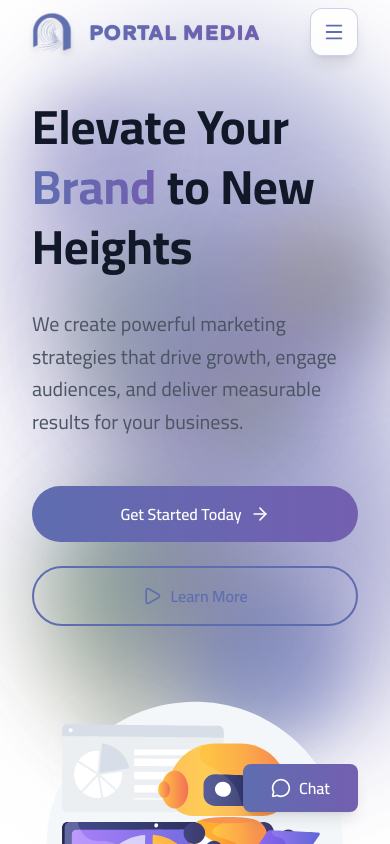
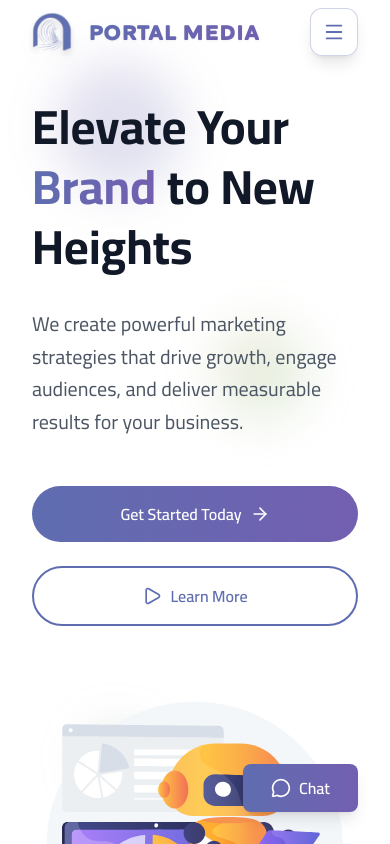
Before and after one commit to MustafaGaberr/PortalMedia, a React (Vite) app: page / in a window 390 px wide. Shown: the top 844 px of the page. Built offline with nearby package versions, Linux system fonts and the light colour scheme.

Commit message:
final final final edits

```diff
--- a/src/App.tsx
+++ b/src/App.tsx
@@ -1,9 +1,8 @@
-import React, { Suspense } from 'react';
+import React, { Suspense, useEffect } from 'react';
 import { BrowserRouter as Router, Routes, Route } from 'react-router-dom';
 import { LanguageProvider } from './contexts/LanguageContext';
 import { ToastProvider, useToast } from './contexts/ToastContext';
 
-// Components
 import Header from './components/Header';
 import HomePage from './pages/HomePage';
 import ScrollToTopButton from './components/ScrollToTopButton';
@@ -11,22 +10,28 @@ import ScrollToTopOnRouteChange from './components/ScrollToTopOnRouteChange';
 import ToastContainer from './components/ToastContainer';
 import AnimatedBackground from './components/AnimatedBackground';
 
-// Lazy loaded components
 const Footer = React.lazy(() => import('./components/Footer'));
 const FloatingChatbot = React.lazy(() => import('./components/FloatingChatbot'));
 
-// Pages
 import BlogPage from './pages/BlogPage';
 import PaymentPage from './pages/PaymentPage';
 
 const AppContent: React.FC = () => {
   const { toasts, removeToast } = useToast();
 
+  useEffect(() => {
+    window.scrollTo(0, 0);
+
+    if ('scrollRestoration' in history) {
+      history.scrollRestoration = 'manual';
+    }
+  }, []);
+
   return (
     <Router>
       <ScrollToTopOnRouteChange />
       <div className="App overflow-x-hidden min-h-screen">
-        <AnimatedBackground />
+        <AnimatedBackground ></AnimatedBackground>
         <Header />
         <main className="overflow-x-hidden">
           <Routes>
--- a/src/components/About.tsx
+++ b/src/components/About.tsx
@@ -182,7 +182,6 @@ const About: React.FC = () => {
                     minHeight: '500px'
                   }}
                 />
-                {/* Fallback content */}
                        <div
                          ref={fallbackRef}
                          className="absolute inset-0 flex items-center justify-center bg-gradient-to-br from-[#5f6db0]/10 to-[#735fb0]/10 rounded-2xl transition-opacity duration-300"
--- a/src/components/AnimatedBackground.tsx
+++ b/src/components/AnimatedBackground.tsx
@@ -5,141 +5,208 @@ const AnimatedBackground: React.FC = () => {
   const containerRef = useRef<HTMLDivElement>(null);
 
   useEffect(() => {
-    if (containerRef.current) {
-      const circles = containerRef.current.children;
+    const container = containerRef.current;
+    if (container) {
+      const circles = Array.from(container.children);
 
-      // Create floating animation for all circles
-      gsap.to(circles, {
-        y: "random(-100, 100)",
-        x: "random(-50, 50)",
-        rotation: "random(-180, 180)",
-        duration: "random(8, 15)",
+      // Create more dynamic floating animation for all circles
+      circles.forEach((circle: Element, index: number) => {
+        // Random movement patterns
+        gsap.to(circle, {
+          x: `random(-200, 200)`,
+          duration: `random(10, 20)`,
           repeat: -1,
           yoyo: true,
           ease: "power1.inOut",
-        stagger: {
-          amount: 2,
-          from: "random"
-        }
+          delay: index * 0.5
         });
 
-      // Create pulsing animation
-      gsap.to(circles, {
-        scale: "random(0.8, 1.2)",
-        opacity: "random(0.3, 0.7)",
-        duration: "random(4, 8)",
+        gsap.to(circle, {
+          y: `random(-150, 150)`,
+          duration: `random(8, 16)`,
           repeat: -1,
           yoyo: true,
           ease: "power2.inOut",
-        stagger: {
-          amount: 1.5,
-          from: "random"
-        }
+          delay: index * 0.3
+        });
+
+        gsap.to(circle, {
+          rotation: `random(-360, 360)`,
+          duration: `random(15, 25)`,
+          repeat: -1,
+          yoyo: true,
+          ease: "none",
+          delay: index * 0.7
+        });
+
+        gsap.to(circle, {
+          scale: `random(0.5, 1.5)`,
+          duration: `random(6, 12)`,
+          repeat: -1,
+          yoyo: true,
+          ease: "power2.inOut",
+          delay: index * 0.4
+        });
+
+        gsap.to(circle, {
+          opacity: `random(0.1, 0.4)`,
+          duration: `random(4, 8)`,
+          repeat: -1,
+          yoyo: true,
+          ease: "power1.inOut",
+          delay: index * 0.6
+        });
       });
     }
 
     return () => {
-      gsap.killTweensOf(containerRef.current?.children);
+      if (container) {
+        gsap.killTweensOf(container.children);
+      }
     };
   }, []);
 
   return (
     <div
       ref={containerRef}
-      className="fixed inset-0 pointer-events-none overflow-hidden"
+      className="hidden md:block fixed inset-0 pointer-events-none overflow-hidden"
       style={{ zIndex: -1 }}
     >
-      {/* Large circles */}
+      {/* Large circles - scattered and smaller */}
       <div
         className="absolute rounded-full opacity-20"
         style={{
-          width: '400px',
-          height: '400px',
+          width: '180px',
+          height: '180px',
           background: 'linear-gradient(135deg, #5f6db0, #735fb0)',
           top: '10%',
-          left: '10%',
-          filter: 'blur(60px)'
+          left: '5%',
+          filter: 'blur(40px)'
         }}
       />
       <div
         className="absolute rounded-full opacity-15"
         style={{
-          width: '300px',
-          height: '300px',
-          background: 'linear-gradient(135deg, #b0a25f, #6db05f)',
-          top: '60%',
-          right: '15%',
-          filter: 'blur(50px)'
+          width: '160px',
+          height: '160px',
+          background: 'linear-gradient(135deg, #b0a25f, #a8b3e8)',
+          top: '70%',
+          right: '10%',
+          filter: 'blur(35px)'
         }}
       />
       <div
         className="absolute rounded-full opacity-25"
         style={{
-          width: '350px',
-          height: '350px',
+          width: '200px',
+          height: '200px',
           background: 'linear-gradient(135deg, #735fb0, #5f6db0)',
           bottom: '20%',
           left: '20%',
-          filter: 'blur(70px)'
+          filter: 'blur(45px)'
         }}
       />
 
-      {/* Medium circles */}
+      {/* Medium circles - more scattered */}
       <div
         className="absolute rounded-full opacity-20"
         style={{
-          width: '200px',
-          height: '200px',
-          background: 'linear-gradient(135deg, #6db05f, #b0a25f)',
-          top: '30%',
-          right: '30%',
-          filter: 'blur(40px)'
+          width: '120px',
+          height: '120px',
+          background: 'linear-gradient(135deg, #a8b3e8, #c4a8f0)',
+          top: '25%',
+          right: '35%',
+          filter: 'blur(30px)'
         }}
       />
       <div
         className="absolute rounded-full opacity-18"
         style={{
-          width: '250px',
-          height: '250px',
+          width: '140px',
+          height: '140px',
           background: 'linear-gradient(135deg, #7c89c7, #735fb0)',
-          bottom: '40%',
-          right: '10%',
-          filter: 'blur(45px)'
-        }}
-      />
-
-      {/* Small circles */}
-      <div
-        className="absolute rounded-full opacity-30"
-        style={{
-          width: '150px',
-          height: '150px',
-          background: 'linear-gradient(135deg, #5f6db0, #7c89c7)',
-          top: '70%',
-          left: '50%',
-          filter: 'blur(30px)'
+          top: '50%',
+          left: '8%',
+          filter: 'blur(35px)'
         }}
       />
       <div
         className="absolute rounded-full opacity-22"
         style={{
-          width: '120px',
-          height: '120px',
+          width: '100px',
+          height: '100px',
+          background: 'linear-gradient(135deg, #5f6db0, #7c89c7)',
+          top: '80%',
+          left: '60%',
+          filter: 'blur(25px)'
+        }}
+      />
+
+      {/* Small circles - distributed across screen */}
+      <div
+        className="absolute rounded-full opacity-30"
+        style={{
+          width: '80px',
+          height: '80px',
+          background: 'linear-gradient(135deg, #5f6db0, #7c89c7)',
+          bottom: '40%',
+          right: '50%',
+          filter: 'blur(20px)'
+        }}
+      />
+      <div
+        className="absolute rounded-full opacity-22"
+        style={{
+          width: '90px',
+          height: '90px',
           background: 'linear-gradient(135deg, #b0a25f, #5f6db0)',
-          top: '20%',
+          top: '5%',
           left: '70%',
-          filter: 'blur(35px)'
+          filter: 'blur(25px)'
         }}
       />
       <div
         className="absolute rounded-full opacity-28"
         style={{
-          width: '180px',
-          height: '180px',
-          background: 'linear-gradient(135deg, #735fb0, #6db05f)',
+          width: '110px',
+          height: '110px',
+          background: 'linear-gradient(135deg, #735fb0, #c4a8f0)',
+          top: '35%',
+          right: '5%',
+          filter: 'blur(30px)'
+        }}
+      />
+      <div
+        className="absolute rounded-full opacity-20"
+        style={{
+          width: '70px',
+          height: '70px',
+          background: 'linear-gradient(135deg, #a8b3e8, #b0a25f)',
           bottom: '10%',
           right: '40%',
-          filter: 'blur(40px)'
+          filter: 'blur(20px)'
+        }}
+      />
+      <div
+        className="absolute rounded-full opacity-25"
+        style={{
+          width: '95px',
+          height: '95px',
+          background: 'linear-gradient(135deg, #7c89c7, #c4a8f0)',
+          top: '60%',
+          left: '45%',
+          filter: 'blur(25px)'
+        }}
+      />
+      <div
+        className="absolute rounded-full opacity-18"
+        style={{
+          width: '85px',
+          height: '85px',
+          background: 'linear-gradient(135deg, #5f6db0, #a8b3e8)',
+          top: '15%',
+          right: '60%',
+          filter: 'blur(22px)'
         }}
       />
     </div>
--- a/src/components/Contact.tsx
+++ b/src/components/Contact.tsx
@@ -126,10 +126,10 @@ const Contact: React.FC = () => {
   ];
 
   return (
-    <section id="contact" ref={ref} className="py-20 px-6 sm:px-6 lg:px-8 relative overflow-hidden">
+    <section id="contact" ref={ref} className="py-20 px-4 sm:px-6 lg:px-8 relative overflow-hidden">
 
       <motion.div
-        className="max-w-7xl mx-auto relative z-10 px-2 sm:px-0"
+        className="max-w-7xl mx-auto relative z-10 px-0 sm:px-0"
         variants={containerVariants}
         initial="hidden"
         animate={isInView ? "visible" : "hidden"}
@@ -143,8 +143,8 @@ const Contact: React.FC = () => {
             <MessageCircle className="w-16 h-16 mx-auto" style={{ color: 'var(--primary-color)' }} />
           </motion.div>
           <h2 className="text-4xl md:text-5xl font-bold mb-4 font-cairo">
-            <span className="text-gray-800">Get In </span>
-            <span className="bg-gradient-to-r from-[#5f6db0] to-[#735fb0] bg-clip-text text-transparent">Touch</span>
+            <span className="text-gray-800">{t('contact.getInTouch')} </span>
+            <span className="bg-gradient-to-r from-[#5f6db0] to-[#735fb0] bg-clip-text text-transparent">{t('contact.touch')}</span>
           </h2>
           <p className="text-xl max-w-2xl mx-auto font-cairo" >
             {t('contact.readyToStart')}<br />
@@ -152,10 +152,10 @@ const Contact: React.FC = () => {
           </p>
         </motion.div>
 
-        <div className="grid lg:grid-cols-2 gap-8 lg:gap-16 items-stretch px-2 sm:px-0">
+        <div className="grid lg:grid-cols-2 gap-4 sm:gap-6 lg:gap-16 items-stretch justify-center px-4 sm:px-0">
           <motion.div variants={itemVariants}>
             <motion.div
-              className="bg-white rounded-3xl p-8 border border-gray-200 shadow-lg h-full flex flex-col"
+              className="bg-white rounded-3xl p-4 sm:p-6 lg:p-8 border border-gray-200 shadow-lg h-full flex flex-col mx-auto w-full max-w-full"
               whileHover={{
                 boxShadow: "0 25px 50px -12px rgba(95, 109, 176, 0.25)",
                 borderColor: "rgba(95, 109, 176, 0.3)"
@@ -163,8 +163,7 @@ const Contact: React.FC = () => {
               transition={{ duration: 0.15 }}
             >
               <h3 className="text-2xl font-bold mb-6 font-cairo">
-                <span className="text-gray-800">Send us </span>
-                <span className="bg-gradient-to-r from-[#5f6db0] to-[#735fb0] bg-clip-text text-transparent">message</span>
+                <span className="text-gray-800">{t('contact.sendMessage')}</span>
               </h3>
 
               <form onSubmit={handleSubmit} className="space-y-6 flex-1 flex flex-col">
@@ -215,11 +214,11 @@ const Contact: React.FC = () => {
                   </label>
                   <textarea
                     name="message"
-                    rows={8}
+                    rows={4}
                     value={formData.message}
                     onChange={handleInputChange}
                     required
-                    className="w-full px-4 py-3 bg-gray-50 border border-gray-300 rounded-xl text-black placeholder-gray-500 focus:outline-none focus:ring-2 focus:border-transparent transition-all duration-200 resize-none flex-1 min-h-[370px]"
+                    className="w-full px-4 py-3 bg-gray-50 border border-gray-300 rounded-xl text-black placeholder-gray-500 focus:outline-none focus:ring-2 focus:border-transparent transition-all duration-200 resize-none flex-1 min-h-[150px] sm:min-h-[200px] lg:min-h-[370px]"
                     style={{ '--tw-ring-color': 'var(--primary-color)' } as React.CSSProperties}
                     placeholder="Your Message"
                   ></textarea>
@@ -261,9 +260,9 @@ const Contact: React.FC = () => {
             </motion.div>
           </motion.div>
 
-          <motion.div variants={itemVariants} className="space-y-8">
+          <motion.div variants={itemVariants} className="space-y-4 sm:space-y-6 lg:space-y-8">
             <motion.div
-              className="bg-white rounded-3xl p-8 border border-gray-200 shadow-lg"
+              className="bg-white rounded-3xl p-4 sm:p-6 lg:p-8 border border-gray-200 shadow-lg mx-auto w-full max-w-full"
               whileHover={{
                 boxShadow: "0 25px 50px -12px rgba(95, 109, 176, 0.25)",
                 borderColor: "rgba(95, 109, 176, 0.3)"
@@ -271,8 +270,7 @@ const Contact: React.FC = () => {
               transition={{ duration: 0.15 }}
             >
               <h3 className="text-2xl font-bold mb-6 font-cairo">
-                <span className="text-gray-800">Contact </span>
-                <span className="bg-gradient-to-r from-[#5f6db0] to-[#735fb0] bg-clip-text text-transparent">Information</span>
+                <span className="text-gray-800">{t('contact.contactInformation')}</span>
               </h3>
 
               <div className="space-y-4">
@@ -313,7 +311,7 @@ const Contact: React.FC = () => {
             </motion.div>
 
             <motion.div
-              className="bg-white rounded-3xl p-8 border border-gray-200 shadow-lg"
+              className="bg-white rounded-3xl p-4 sm:p-6 lg:p-8 border border-gray-200 shadow-lg mx-auto w-full max-w-full"
               whileHover={{
                 boxShadow: "0 25px 50px -12px rgba(95, 109, 176, 0.25)",
                 borderColor: "rgba(95, 109, 176, 0.3)"
@@ -321,8 +319,7 @@ const Contact: React.FC = () => {
               transition={{ duration: 0.15 }}
             >
               <h3 className="text-2xl font-bold mb-6 font-cairo">
-                <span className="text-gray-800">Follow </span>
-                <span className="bg-gradient-to-r from-[#5f6db0] to-[#735fb0] bg-clip-text text-transparent">Us</span>
+                <span className="text-gray-800">{t('contact.follow')}</span>
               </h3>
 
               <div className="flex space-x-4 rtl:space-x-reverse">
@@ -361,7 +358,7 @@ const Contact: React.FC = () => {
             </motion.div>
 
             <motion.div
-              className="bg-white rounded-3xl p-8 border border-gray-200 shadow-lg"
+              className="bg-white rounded-3xl p-4 sm:p-6 lg:p-8 border border-gray-200 shadow-lg mx-auto w-full max-w-full"
               style={{
                 background: 'white',
                 borderColor: 'rgba(95, 109, 176, 0.2)'
--- a/src/components/Header.tsx
+++ b/src/components/Header.tsx
@@ -370,12 +370,15 @@ const Header: React.FC = () => {
                 ) : (
                   <button
                     onClick={() => {
-                      scrollToSection(item.href);
+                      const element = document.querySelector(item.href);
+                      if (element) {
+                        element.scrollIntoView({ behavior: 'smooth' });
+                      }
                       setIsMenuOpen(false);
                     }}
                     className={`block w-full ${isRTL ? 'text-right' : 'text-left'} px-6 py-3 transition-all duration-200 font-bold rounded-lg mx-2 text-lg ${
                       location.pathname === '/' && isCurrentSection(item.href)
-                        ? 'text-[#735fb0] bg-[#5f6db0]/20 border-l-4 border-[#5f6db0]'
+                        ? `text-[#735fb0] bg-[#5f6db0]/20 ${isRTL ? 'border-r-4' : 'border-l-4'} border-[#5f6db0]`
                         : 'text-[#5f6db0] hover:text-[#735fb0] hover:bg-[#5f6db0]/10'
                     }`}
                   >
--- a/src/components/Hero.tsx
+++ b/src/components/Hero.tsx
@@ -18,7 +18,6 @@ const Hero: React.FC = () => {
 
   useEffect(() => {
     const ctx = gsap.context(() => {
-      // Floating shapes animation
       if (floatingShapesRef.current) {
         gsap.to(floatingShapesRef.current.children, {
           y: "random(-30, 30)",
@@ -36,11 +35,10 @@ const Hero: React.FC = () => {
     return () => ctx.revert();
   }, []);
 
-  // Load Lottie animation after component mounts
   useEffect(() => {
     const timer = setTimeout(() => {
       setIsLottieLoaded(true);
-    }, 1000); // Load after 1 second
+    }, 1000);
 
     return () => clearTimeout(timer);
   }, []);
@@ -51,7 +49,6 @@ const Hero: React.FC = () => {
       ref={heroRef}
       className="relative min-h-screen flex items-center overflow-hidden"
     >
-      {/* Floating Shapes */}
       <div ref={floatingShapesRef} className="absolute inset-0 overflow-hidden">
         <div className="absolute top-20 left-10 w-32 h-32 bg-gradient-to-br from-[#735fb0]/20 to-[#5f6db0]/20 rounded-full blur-xl"></div>
         <div className="absolute top-1/3 right-20 w-24 h-24 bg-gradient-to-br from-[#b0a25f]/20 to-[#6db05f]/20 rounded-full blur-xl"></div>
@@ -60,7 +57,6 @@ const Hero: React.FC = () => {
 
       <div className="relative max-w-7xl mx-auto px-4 sm:px-6 lg:px-8 py-16 lg:py-24">
         <div className="grid lg:grid-cols-2 gap-16 lg:gap-20 items-center min-h-[80vh]">
-          {/* Left Content */}
           <motion.div
             className={`text-left ${isRTL ? 'text-right' : 'text-left'}`}
             initial={{ opacity: 0, x: -50 }}
@@ -128,7 +124,6 @@ const Hero: React.FC = () => {
 
           </motion.div>
 
-          {/* Right Content - Lottie Animation */}
           <motion.div
             className="relative flex justify-center items-center"
             initial={{ opacity: 0, x: 50 }}
@@ -155,7 +150,6 @@ const Hero: React.FC = () => {
         </div>
       </div>
 
-      {/* Scroll Down Indicator - Keep as is */}
       <motion.div
         className="hidden md:block absolute bottom-8 left-1/2 transform -translate-x-1/2 cursor-pointer"
         animate={{ y: [0, 10, 0] }}
@@ -172,7 +166,6 @@ const Hero: React.FC = () => {
             transition={{ duration: 1.5, repeat: Infinity, ease: "easeInOut" }}
           />
         </div>
-        {/* Scroll hint text */}
         <motion.p
           className="text-xs mt-2 text-center"
           style={{ color: '#5f6db0' }}
--- a/src/i18n/index.ts
+++ b/src/i18n/index.ts
@@ -402,7 +402,7 @@ const resources = {
         send: 'إرسال الرسالة',
         sending: 'جاري الإرسال...',
         successMessage: 'شكراً لرسالتك! سنتواصل معك قريباً.',
-        contactInformation: 'معلومات الاتصال',
+        contactInformation: 'تواصل معنا',
         follow: 'تابعنا',
         stayConnected: 'ابق متصلاً معنا للحصول على آخر التحديثات والمحتوى الحصري.',
         discussProject: 'لنناقش مشروعك ونحول رؤيتك إلى حقيقة.',
--- a/src/index.css
+++ b/src/index.css
@@ -286,6 +286,12 @@ html {
 }
 
 /* Prevent horizontal overflow on body */
+/* Scroll behavior */
+html {
+  scroll-behavior: smooth;
+  scroll-restoration: manual;
+}
+
 body {
   overflow-x: hidden;
   background: var(--bg-light);
--- a/src/main.tsx
+++ b/src/main.tsx
@@ -4,6 +4,14 @@ import './i18n';
 import App from './App.tsx';
 import './index.css';
 
+// Ensure page starts at top on initial load
+window.scrollTo(0, 0);
+
+// Disable scroll restoration
+if ('scrollRestoration' in history) {
+  history.scrollRestoration = 'manual';
+}
+
 createRoot(document.getElementById('root')!).render(
   <StrictMode>
     <App />
--- a/src/pages/HomePage.tsx
+++ b/src/pages/HomePage.tsx
@@ -1,22 +1,20 @@
 import React, { useEffect } from 'react';
 import { useLocation } from 'react-router-dom';
 
-// Components
 import Hero from '../components/Hero';
 import About from '../components/About';
-import Services from '../components/Services';
-import BlogPreview from '../components/BlogPreview';
-import Team from '../components/Team';
-import Contact from '../components/Contact';
 import LazySection from '../components/LazySection';
+
+const Services = React.lazy(() => import('../components/Services'));
+const BlogPreview = React.lazy(() => import('../components/BlogPreview'));
+const Team = React.lazy(() => import('../components/Team'));
+const Contact = React.lazy(() => import('../components/Contact'));
 
 const HomePage: React.FC = () => {
   const location = useLocation();
 
   useEffect(() => {
-    // Handle hash navigation when coming from other pages
     if (location.hash) {
-      // Wait for components to render then scroll
       const timer = setTimeout(() => {
         const element = document.querySelector(location.hash);
         if (element) {
@@ -32,17 +30,29 @@ const HomePage: React.FC = () => {
     <>
       <Hero />
       <About />
+
       <LazySection threshold={0.1} rootMargin="200px">
-        <Services />
+        <React.Suspense fallback={<div className="min-h-[600px]" />}>
+          <Services />
+        </React.Suspense>
       </LazySection>
+
       <LazySection threshold={0.1} rootMargin="200px">
-        <BlogPreview />
+        <React.Suspense fallback={<div className="min-h-[500px]" />}>
+          <BlogPreview />
+        </React.Suspense>
       </LazySection>
+
       <LazySection threshold={0.1} rootMargin="200px">
-        <Team />
+        <React.Suspense fallback={<div className="min-h-[600px]" />}>
+          <Team />
+        </React.Suspense>
       </LazySection>
+
       <LazySection threshold={0.1} rootMargin="200px">
-        <Contact />
+        <React.Suspense fallback={<div className="min-h-[700px]" />}>
+          <Contact />
+        </React.Suspense>
       </LazySection>
     </>
   );
```
Also changed, not shown: 1 other file (tests, documents, lock files or other folders). Lines whose indentation alone changed are shown as unchanged.
